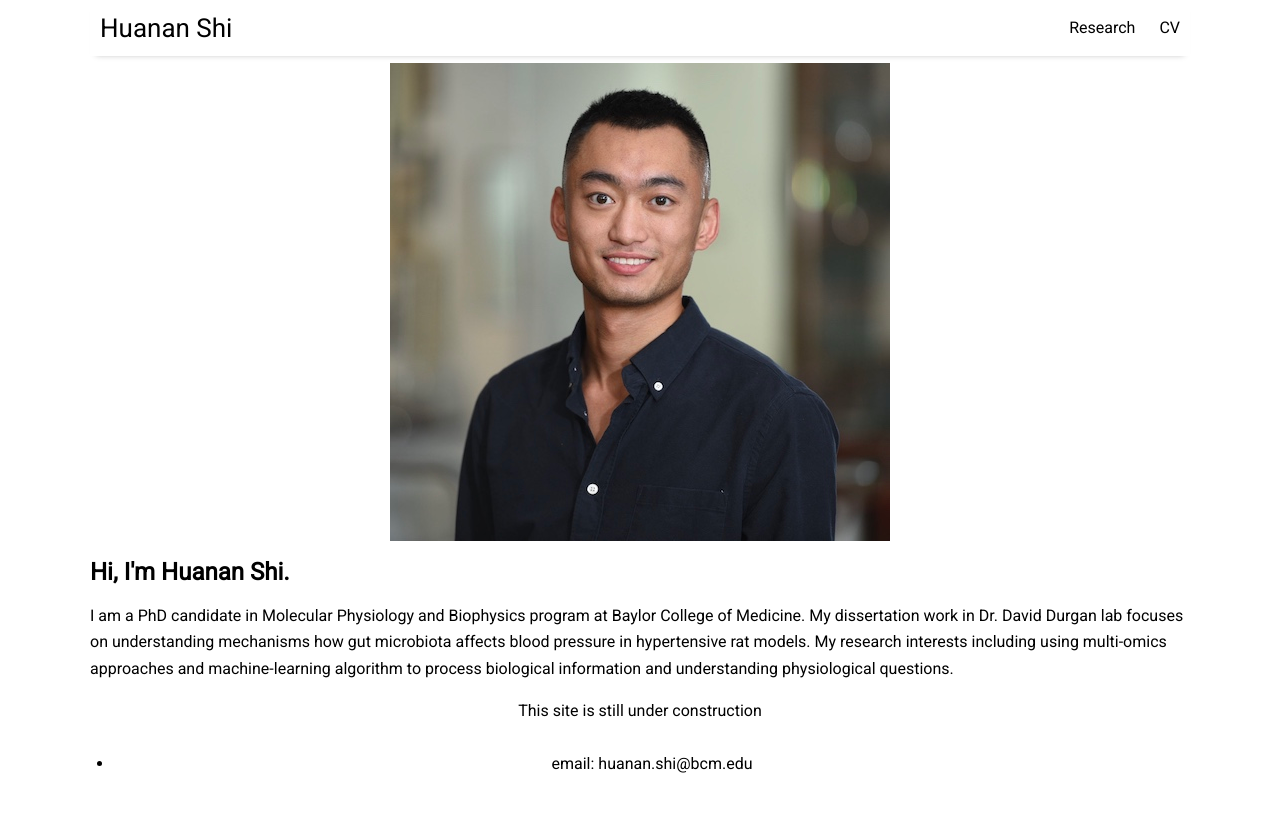
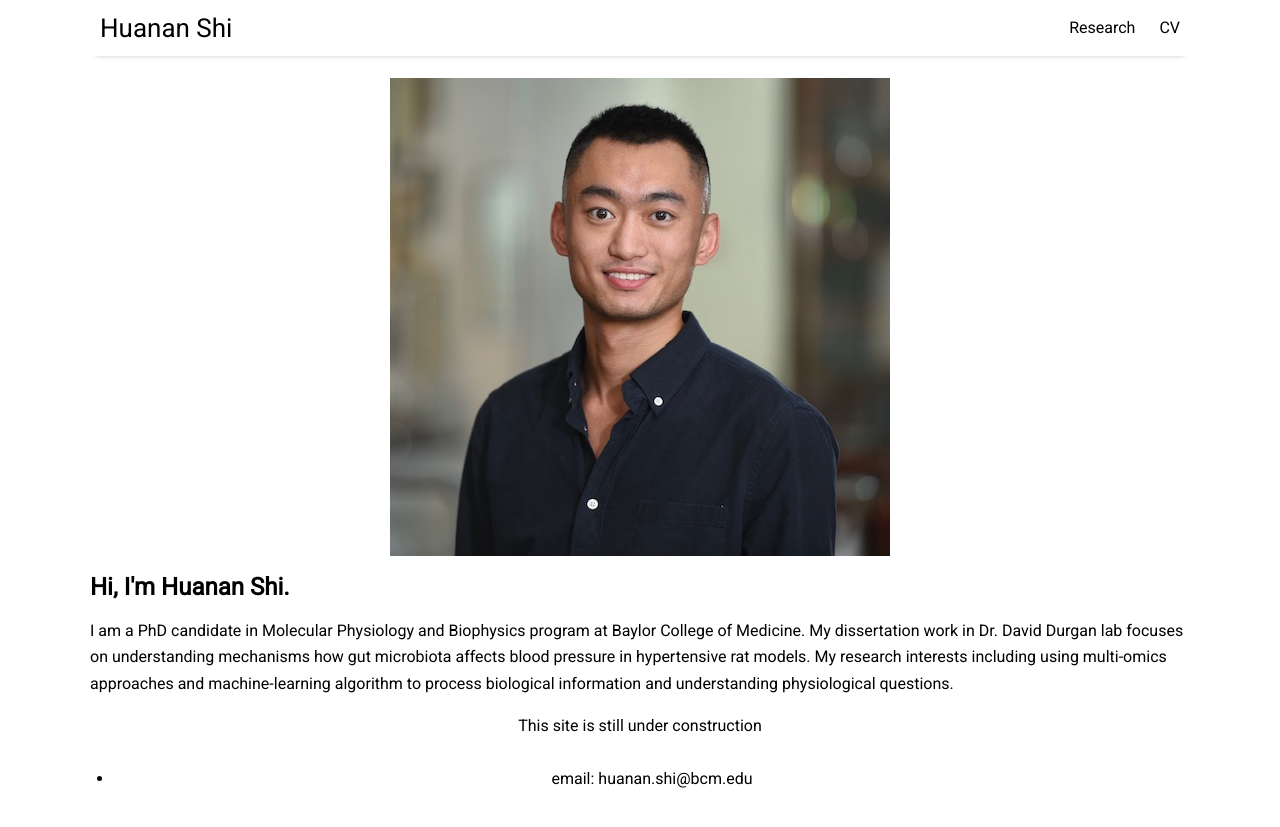
Before and after one commit to huananfshi/huananfshi.github.io, a Jekyll site: the page built from index.html, in a window 1280 px wide. Shown: the top 827 px of the page. Built offline with Jekyll 4.4.1, drawn with Linux system fonts in a browser that asks for light colours; nearby versions of some CDN libraries; the list of posts is cut into pages by our own code.

Commit message:
Update _base.scss

```diff
--- a/assets/css/_sass/_base.scss
+++ b/assets/css/_sass/_base.scss
@@ -43,7 +43,7 @@ body {
 }
 body img {
     align: middle;
-    margin: 5px auto auto auto;
+    margin: 20px auto auto auto;
     display: block;
     max-width: 600px;
 }
```
